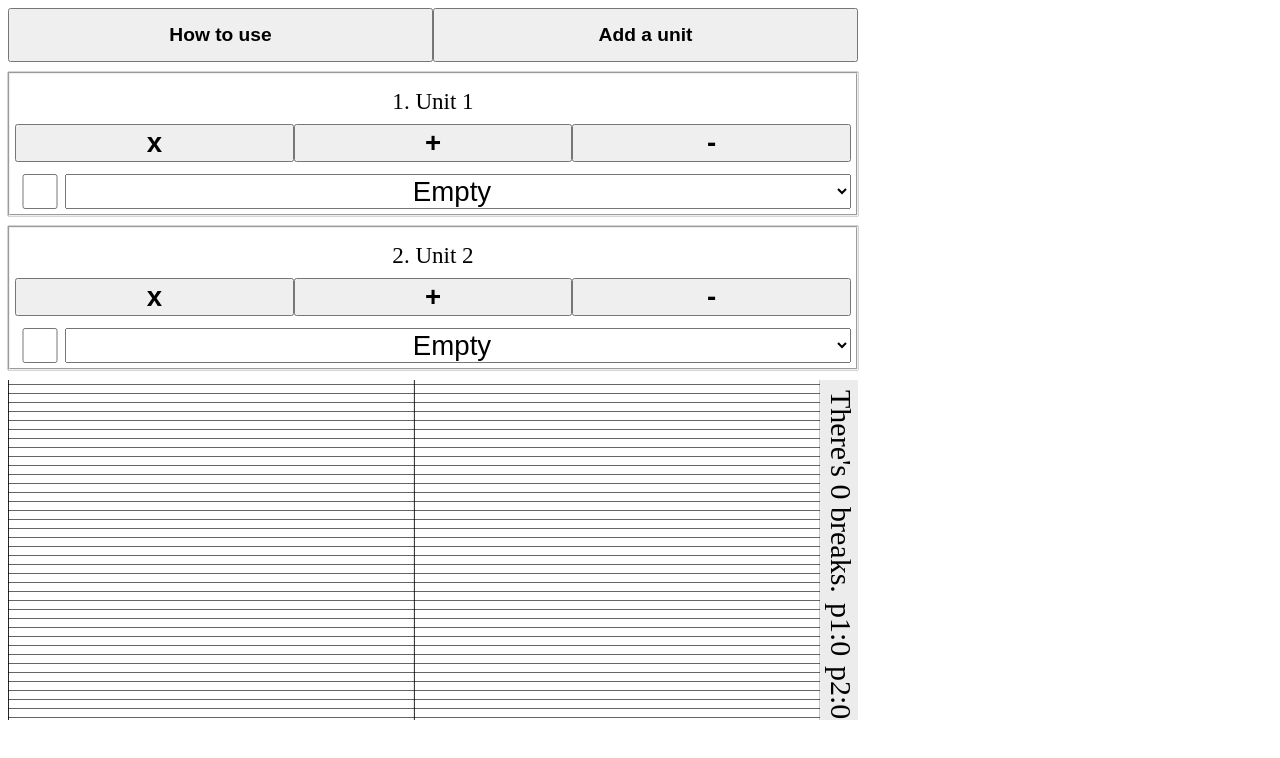
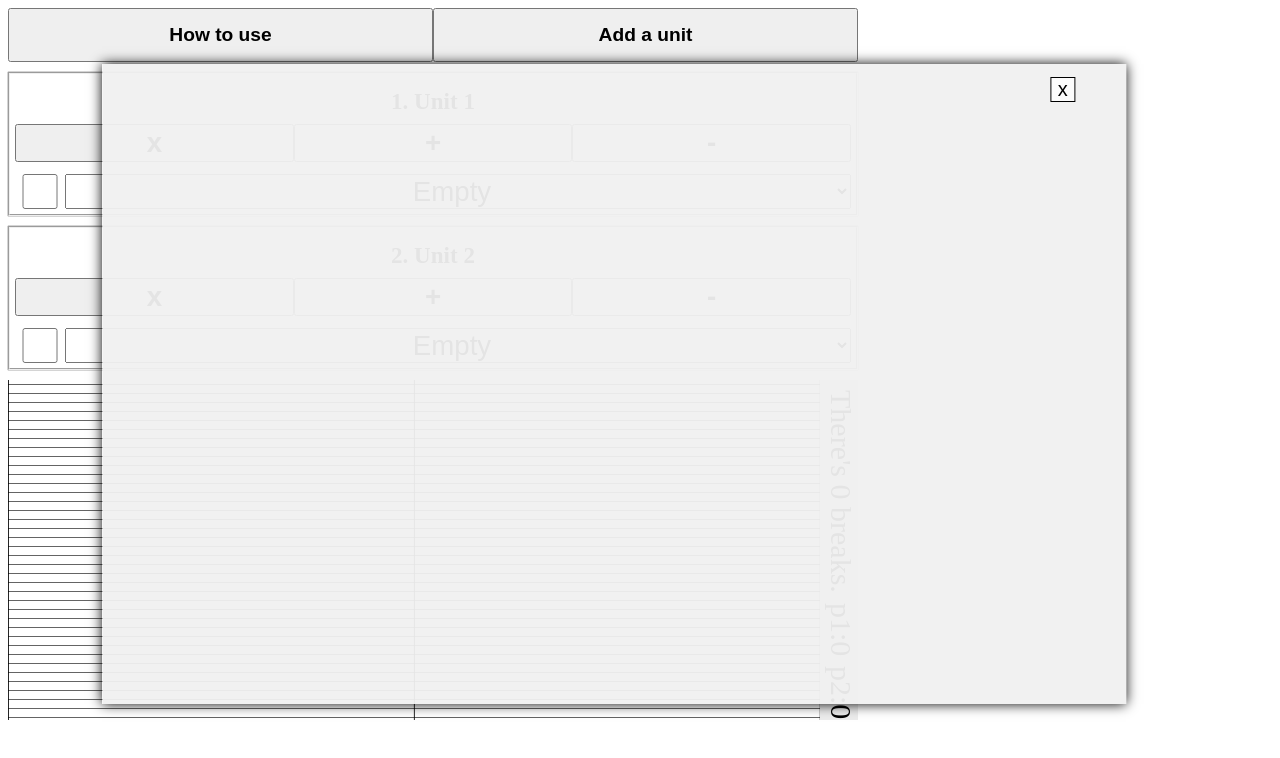
Before and after one commit to Lia-mon/chain, a SvelteKit app: page / in a window 1280 px wide. Shown: the top 758 px of the page. Built offline with nearby package versions, Linux system fonts and the light colour scheme.

Commit message:
more styling

```diff
--- a/src/routes/+page.svelte
+++ b/src/routes/+page.svelte
@@ -4,6 +4,7 @@ import Framer from './Framer.svelte';
 
 // import { breaks } from '../../chaining/chains.js'
 import { units, delays, unitNames } from '$lib/stores.js'
+    import { prevent_default } from 'svelte/internal';
 
 function addUnit(){
     const max = 6;
@@ -21,17 +22,20 @@ function addUnit(){
     }
 }
 
-function showHelp(){
-    return;
-}
+let showHelp = true;
 
 </script>
 
+{#if showHelp}
+    <div class=help>
+        <button on:click={()=>{showHelp = !showHelp}}>x</button>
+    </div>
+{/if}
 
 <div class='wrapper'>
     <div class='flex-h'>
 
-        <button on:click={showHelp}>How to use</button>
+        <button on:click={()=>{showHelp = !showHelp}}>How to use</button>
         <button on:click={addUnit}>Add a unit</button>
 
     </div>
@@ -74,6 +78,35 @@ button{
     margin-bottom: 5px;
 }
 
+.help{
+    position: fixed;
+    top:0%;
+    left:0%;
+    width: 80%;
+    height:80%;
+    background-color: rgba(241, 241, 241, 0.95);
+    z-index: 10;
+    transform: translate(10%,10%);
+    /* border: 2px solid gray; */
+    box-shadow: black 0px 0px 12px;
+}
+
+.help button{
+    width:25px;
+    aspect-ratio: 1/1;
+    position:absolute;
+    right:5%;
+    top:2%;
+    font-size: 20px;
+    line-height:0;
+    font-weight: 100;
+    padding: 0;
+    border-radius: 0;
+    border: 1px solid black;
+    background-color: rgba(255, 255, 255, 0.836);
+    text-align: center;
+}
+
 :global(body){
     /* background-color: rgb(255, 207, 255); */
     max-width:850px;
--- a/src/routes/Unit.svelte
+++ b/src/routes/Unit.svelte
@@ -14,9 +14,6 @@ let castFlags : number[] = [];
 let tagCasts :boolean[] = Array(5).fill(false);
 
 let unitHits : Hit[] = [];
-
-let unitName = `Unit ${uid+1}`;
-
 
 const castDelay  = 39;
 const castOffset = 14;
@@ -237,7 +234,7 @@ $:{for(const f of unitHits){
 
 .naming{
     font-size: larger;
-    /* font-weight: bold; */
+    font-weight: 600;
     margin: 9px 0;
 }
 
```
